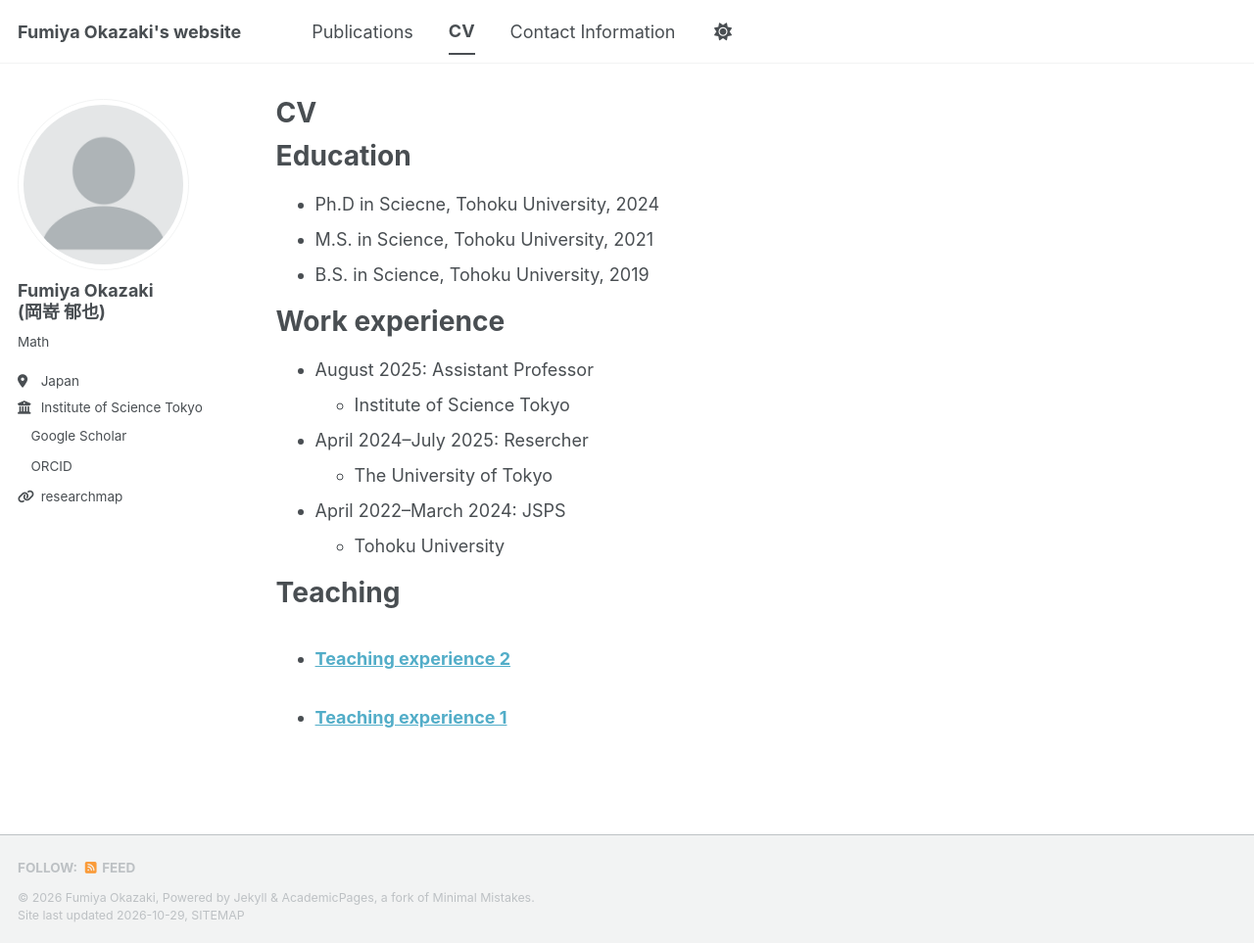
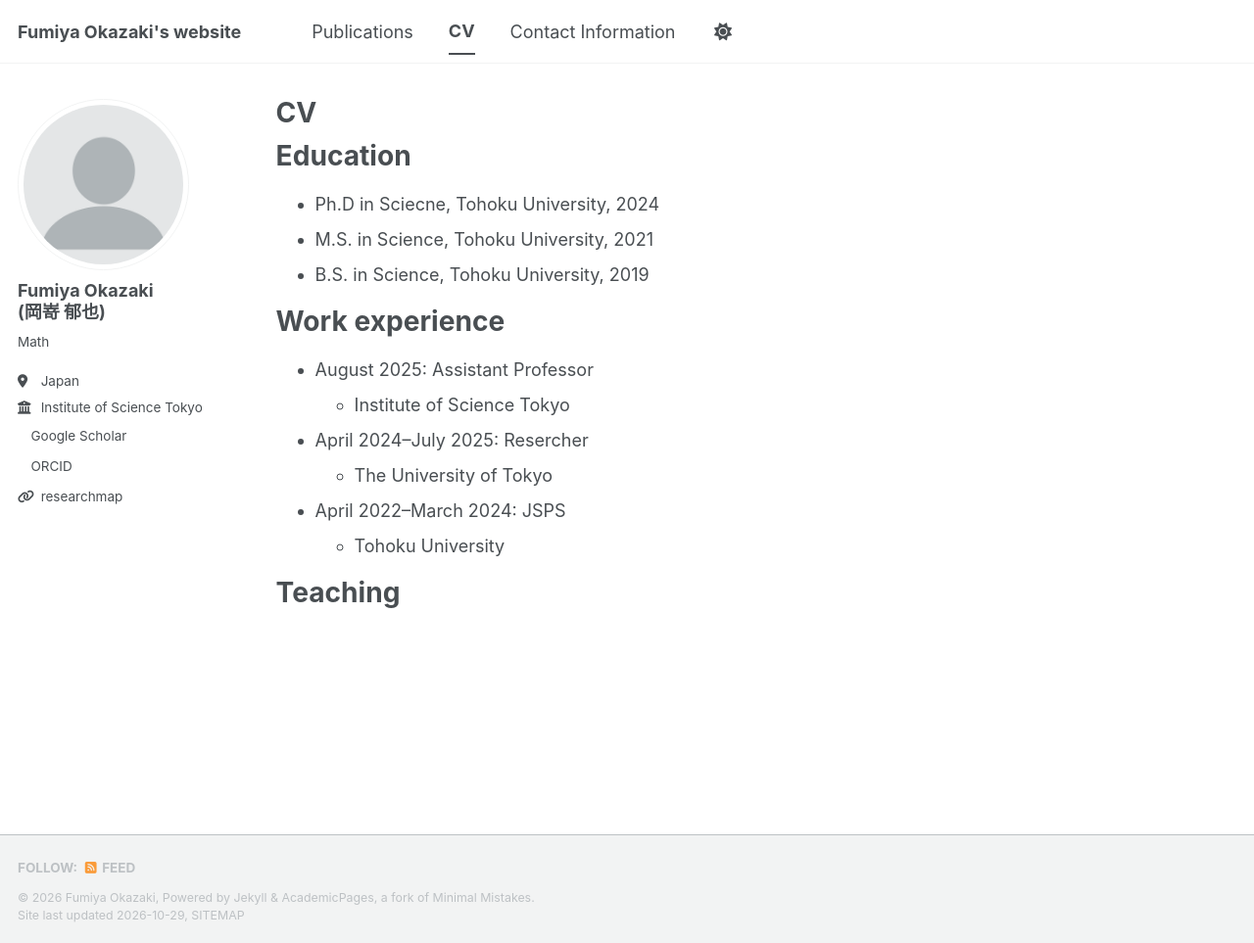
Before and after one commit to f-okazaki/f-okazaki.github.io, a Jekyll site: the page built from _pages/cv.md, in a window 1280 px wide and 963 px high. Shown: the whole window at 98% size. Built offline with Jekyll 4.4.1, drawn with Linux system fonts in a browser that asks for light colours; a script bundle is joined from its source files by our own code; a style sheet for code colours, icons or effects is not loaded.

Commit message:
Delete teaching section from cv.md
Removed teaching section from CV page.

```diff
--- a/_pages/cv.md
+++ b/_pages/cv.md
@@ -29,6 +29,3 @@
 
 Teaching
 ======
-  <ul>{% for post in site.teaching reversed %}
-    {% include archive-single-cv.html %}
-  {% endfor %}</ul>
```
